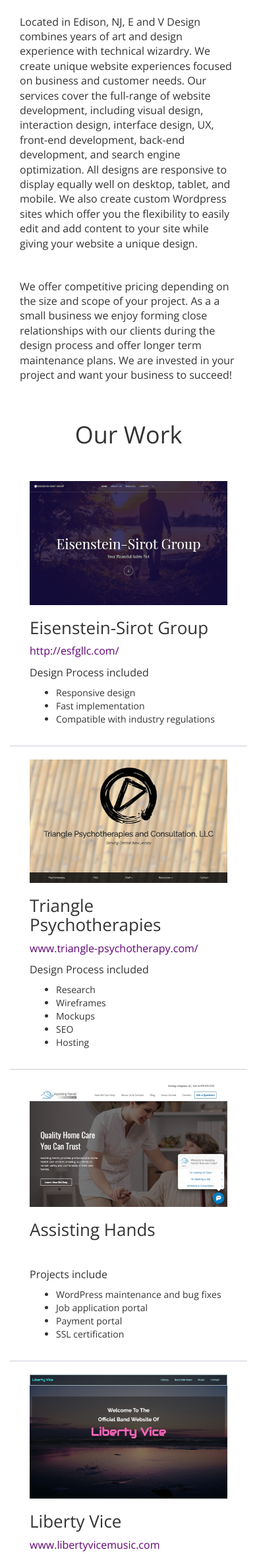
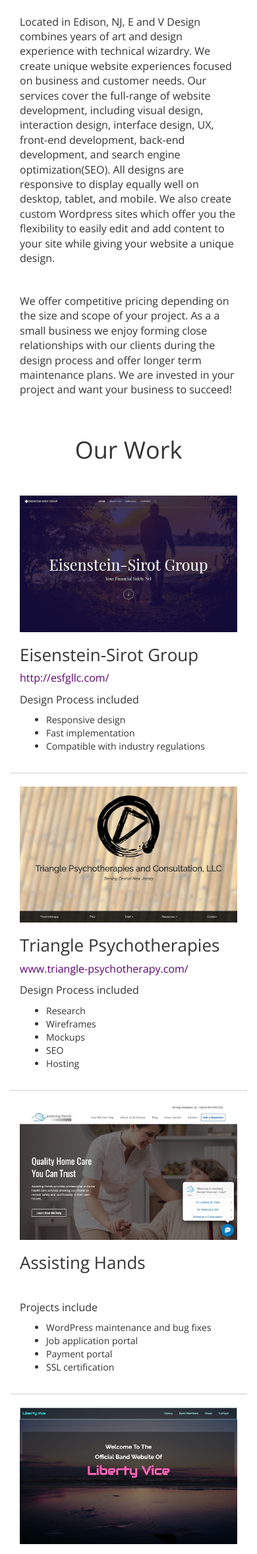
Before and after one commit to eliezerwohl/e-and-v-design, a PHP site: page / in a window 390 px wide. Shown: the part 962-3317 px from the top of the page at 66% size. Run offline with PHP 8.4, Linux system fonts and the light colour scheme; some libraries are stand-ins or nearby versions.

Commit message:
fixed mobile issues with containers and padding

```diff
--- a/index.html
+++ b/index.html
@@ -16,7 +16,7 @@
     <meta name="googlebot" content="noindex">
   </head>
   <body>
-    <nav class="elieNav navbar nav  navbar-default topNav navbar-fixed-top">
+    <nav class="navbar nav  navbar-default topNav navbar-fixed-top">
       <div class="container-fluid">
         <!-- Brand and toggle get grouped for better mobile display -->
         <div class="navbar-header">
@@ -51,12 +51,12 @@
     <!--   tools used side projects  social contact -->
     <div id="main">
       <div id="aboutUs" class="container">
-        <div  class="text-center bannerBackground banner col-md-12">
+        <div  class="text-center bannerBackground banner col-sm-12">
           <h2> About Us</h2>
         </div>
         <div class="contentContainer col-md-8 col-md-offset-2">
           <p>
-            Located in Edison, NJ, E and V Design combines years of art and design experience with technical wizardry. We create unique website experiences focused on business and customer needs. Our services cover the full-range of website development, including visual design, interaction design, interface design, UX, front-end development, back-end development, and search engine optimization. All designs are responsive to display equally well on desktop, tablet, and mobile. We also create custom Wordpress sites which offer you the flexibility to easily edit and add content to your site while giving your website a unique design.
+            Located in Edison, NJ, E and V Design combines years of art and design experience with technical wizardry. We create unique website experiences focused on business and customer needs. Our services cover the full-range of website development, including visual design, interaction design, interface design, UX, front-end development, back-end development, and search engine optimization(SEO). All designs are responsive to display equally well on desktop, tablet, and mobile. We also create custom Wordpress sites which offer you the flexibility to easily edit and add content to your site while giving your website a unique design.
           <p>
             <br>
           <p>We offer competitive pricing depending on the size and scope of your project. As a a small business we enjoy forming close relationships with our clients during the design process and offer longer term maintenance plans. We are invested in your project and want your business to succeed!
@@ -64,14 +64,14 @@
         </div>
       </div>
       <div id="portfolio" class="container">
-        <div id="portLink" class="bannerBackground banner col-md-12">
+        <div id="portLink" class="bannerBackground banner col-sm-12">
           <h2>Our Work</h2>
         </div>
-        <div class="col-md-12 workDiv">
-          <div class="col-md-6">
+        <div class="col-sm-12 workDiv">
+          <div class="col-sm-6">
             <img src="img/esllc.jpg" class="img-responsive">
           </div>
-          <div class="col-md-6">
+          <div class="col-sm-6">
             <h3>Eisenstein-Sirot Group</h3>
             <a target="_blank" href="http://esfgllc.com/">
               <p>http://esfgllc.com/</p>
@@ -84,11 +84,11 @@
             </p>
           </div>
         </div>
-        <div class="col-md-12 workDiv">
-          <div class="col-md-6 col-md-push-6">
+        <div class="col-sm-12 workDiv">
+          <div class="col-sm-6 col-sm-push-6">
             <img src="img/triangle.jpg" class="img-responsive">
           </div>
-          <div class="col-md-6 col-md-pull-6">
+          <div class="col-sm-6 col-sm-pull-6">
             <h3>Triangle Psychotherapies</h3>
             <a target="_blank" href="http://www.triangle-psychotherapy.com/">
               <p>www.triangle-psychotherapy.com/</p>
@@ -104,11 +104,11 @@
             </p>
           </div>
         </div>
-        <div class="col-md-12 workDiv">
-          <div class="col-md-6">
+        <div class="col-sm-12 workDiv">
+          <div class="col-sm-6">
             <img src="img/hands.jpg" class="img-responsive">
           </div>
-          <div class="col-md-6">
+          <div class="col-sm-6">
             <h3>Assisting Hands</h3>
             <p>&nbsp;</p>
             <p>Projects include
@@ -121,11 +121,11 @@
             </p>
           </div>
         </div>
-        <div class="col-md-12 workDiv">
-          <div class="col-md-6 col-md-push-6">
+        <div class="col-sm-12 workDiv">
+          <div class="col-sm-6 col-sm-push-6">
             <img src="img/libertyvice.jpg" class="img-responsive">
           </div>
-          <div class="col-md-6 col-md-pull-6">
+          <div class="col-sm-6 col-sm-pull-6">
             <h3>Liberty Vice</h3>
             <a target="_blank" href="http://www.libertyvicemusic.com/">
               <p>www.libertyvicemusic.com</p>
@@ -141,11 +141,11 @@
             </p>
           </div>
         </div>
-        <div class="col-md-12 workDiv">
-          <div class="col-md-6">
+        <div class="col-sm-12 workDiv">
+          <div class="col-sm-6">
             <img src="img/library.jpg" class="img-responsive">
           </div>
-          <div class="col-md-6">
+          <div class="col-sm-6">
             <h3>BCLSF</h3>
             <a target="_blank" href="http://www.bclsf.org/">
               <p>www.bclsf.org/</p>
@@ -164,7 +164,7 @@
       </div>
     </div>
     <div id="contact" class="container text-center">
-      <div  class="banner bannerBackground col-md-12">
+      <div  class="banner bannerBackground col-sm-12">
         <h2>Contact</h2>
       </div>
       <div class="contentContainer col-md-8 col-sm-12 col-md-offset-2">
--- a/js/main.js
+++ b/js/main.js
@@ -2,11 +2,11 @@ var menuVar;
 var compensate = 0;
 function scrollFunction(){
   if($(this).scrollTop() > 0){
-      $('.elieNav').removeClass("topNav").addClass("scrollNav");
+      $('.navbar-default').removeClass("topNav").addClass("scrollNav");
       $(".navbar-brand").removeClass("brandHide").addClass("brandShow");
      }
   else {
-    $('.elieNav').removeClass("scrollNav").addClass("topNav");
+    $('.navbar-default').removeClass("scrollNav").addClass("topNav");
     $(".navbar-brand").removeClass("brandShow").addClass("brandHide");
     $(".nav").find(".active").removeClass("active");
   }
--- a/styles/main.css
+++ b/styles/main.css
@@ -61,7 +61,7 @@ p {
   min-height: 100vh;
 }
 
-.elieNav, .navbar-header {
+.navbar-default, .navbar-header {
 	height:70px;
 }
 
@@ -109,9 +109,7 @@ p {
 	.navbar-brand {
 		font-size: 30px;
 	}
-	ul li {
-		font-size: 16px
-	}
+
 }
 
 .welcomeText {
@@ -254,11 +252,16 @@ footer {
 }
 
 @media (max-width: 767px) {
+	#portfolio .col-sm-6, #contact .contentContainer {
+		padding-left: 0px;
+		padding-right: 0px;
+	}
+
 
 	.active {
 		background-color: white;
 	}
-	.elieNav, .navbar-header {
+	.navbar-default, .navbar-header {
 		height:50px;
 		margin-top: 0px
 	}
```
